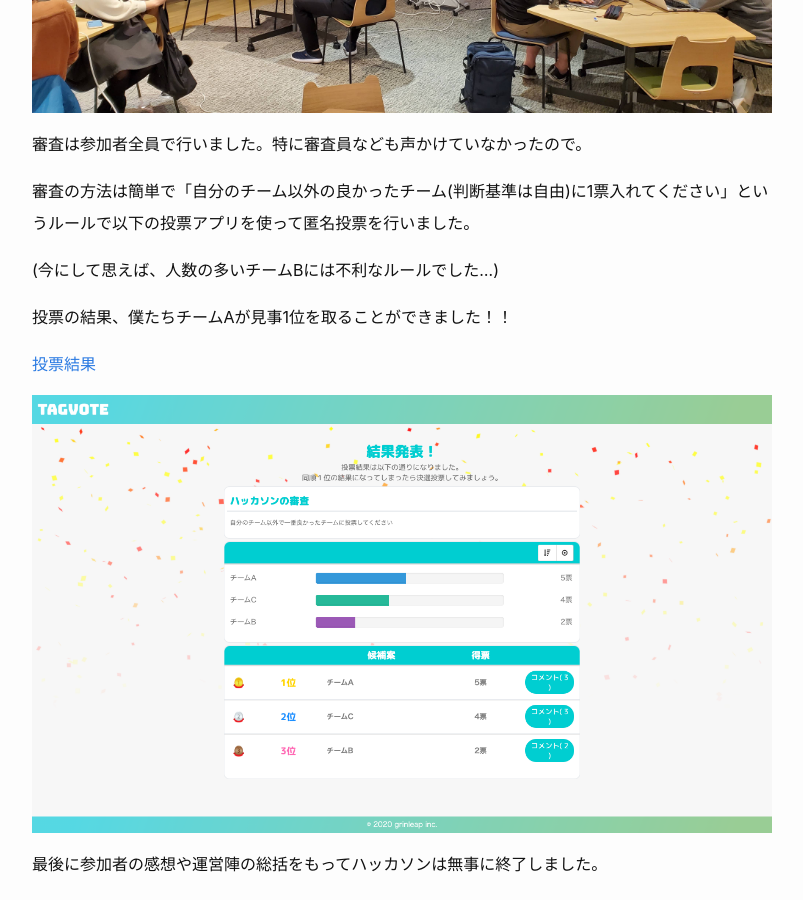
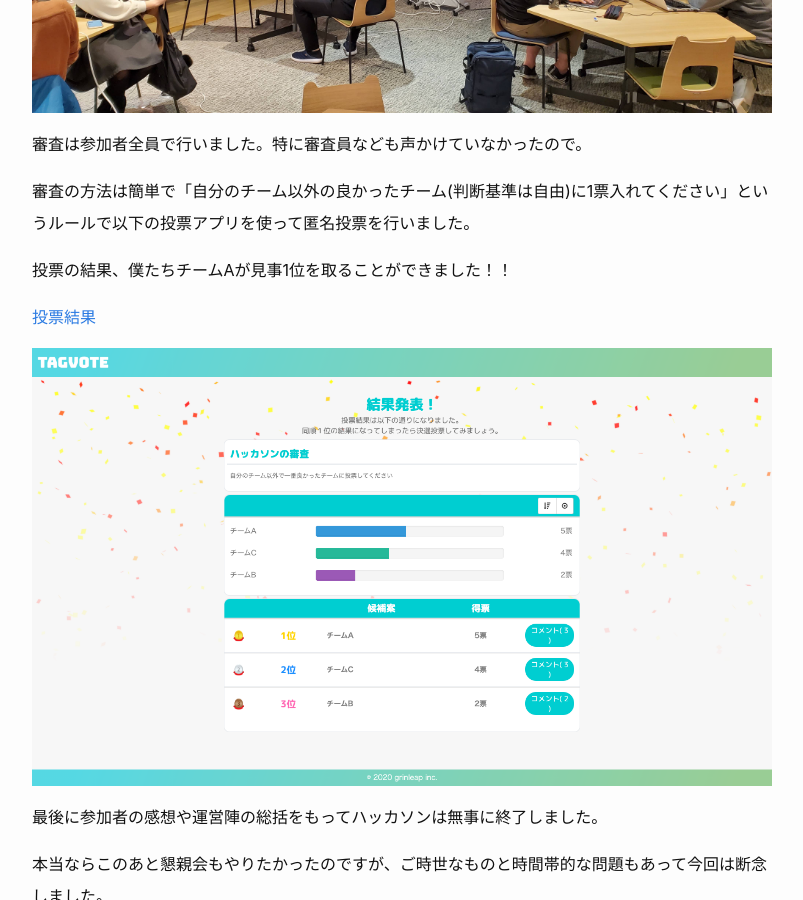
Before and after one commit to qst-exe/qst-blog, a Jekyll site: the page built from _posts/2021-03-07-post-741.md, in a window 1280 px wide and 900 px high, scrolled down 7179 px. Shown: the whole window, without its empty margins (238-1041 px from the left). Built offline with Jekyll 4.4.1, drawn with Linux system fonts in a browser that asks for light colours; comment, search, counter and statistics services are not loaded; part of the change alters nothing that is shown.

Commit message:
[Fix] 記事の細々修正

```diff
--- a/_posts/2021-03-07-post-741.md
+++ b/_posts/2021-03-07-post-741.md
@@ -3,7 +3,7 @@ author: qst_exe
 title: "鹿児島ハッカソンやりました"
 description: 2月27,28日に鹿児島.mkとZyaddogaでハッカソンを開催しました。今回はその振り返り記事です。
 image: "/assets/images/posts/post-741-connpass.png"
-slug: feedback-kagohack-2021
+slug: feedback-kagohack-2021-02
 id: 741
 date: '2021-03-06 00:00:00'
 layout: post
@@ -17,6 +17,7 @@ tags:
   - 鹿児島mk
   - ハッカソン
   - Zyaddoga
+  - kagohack
 ---
 どうもくすたんです。
 
@@ -26,7 +27,7 @@ tags:
 
 [鹿児島.mk #15+beta ハッカソン with Zyaddoga](https://kagoshima-mk.connpass.com/event/200151/){:target="_blank"}
 
-今回はエンジニアコミュニティの「 [鹿児島.mk](https://kagoshima-mk.connpass.com/){:target="_blank"} 」と鹿児島Z世代コミュニティ(間違ってたらスミマセン)「 [Zyaddoga](https://zyaddoga.connpass.com/){:target="_blank"} 」が共同開催したイベントです。
+今回はエンジニアコミュニティの「[鹿児島.mk](https://kagoshima-mk.connpass.com/){:target="_blank"}」と鹿児島Z世代コミュニティ(間違ってたらスミマセン)「[Zyaddoga](https://zyaddoga.connpass.com/){:target="_blank"}」が共同開催したイベントです。
 
 ## ハッカソン開催の背景
 
@@ -147,8 +148,6 @@ tags:
 
 審査の方法は簡単で「自分のチーム以外の良かったチーム(判断基準は自由)に1票入れてください」というルールで以下の投票アプリを使って匿名投票を行いました。
 
-(今にして思えば、人数の多いチームBには不利なルールでした…)
-
 投票の結果、僕たちチームAが見事1位を取ることができました！！
 
 [投票結果](https://tagvote.grinspace.jp/Cb02_VoteResult?Key=bdf4cd4e7cd541f089f3746c6bca976f){:target="_blank"}
```
